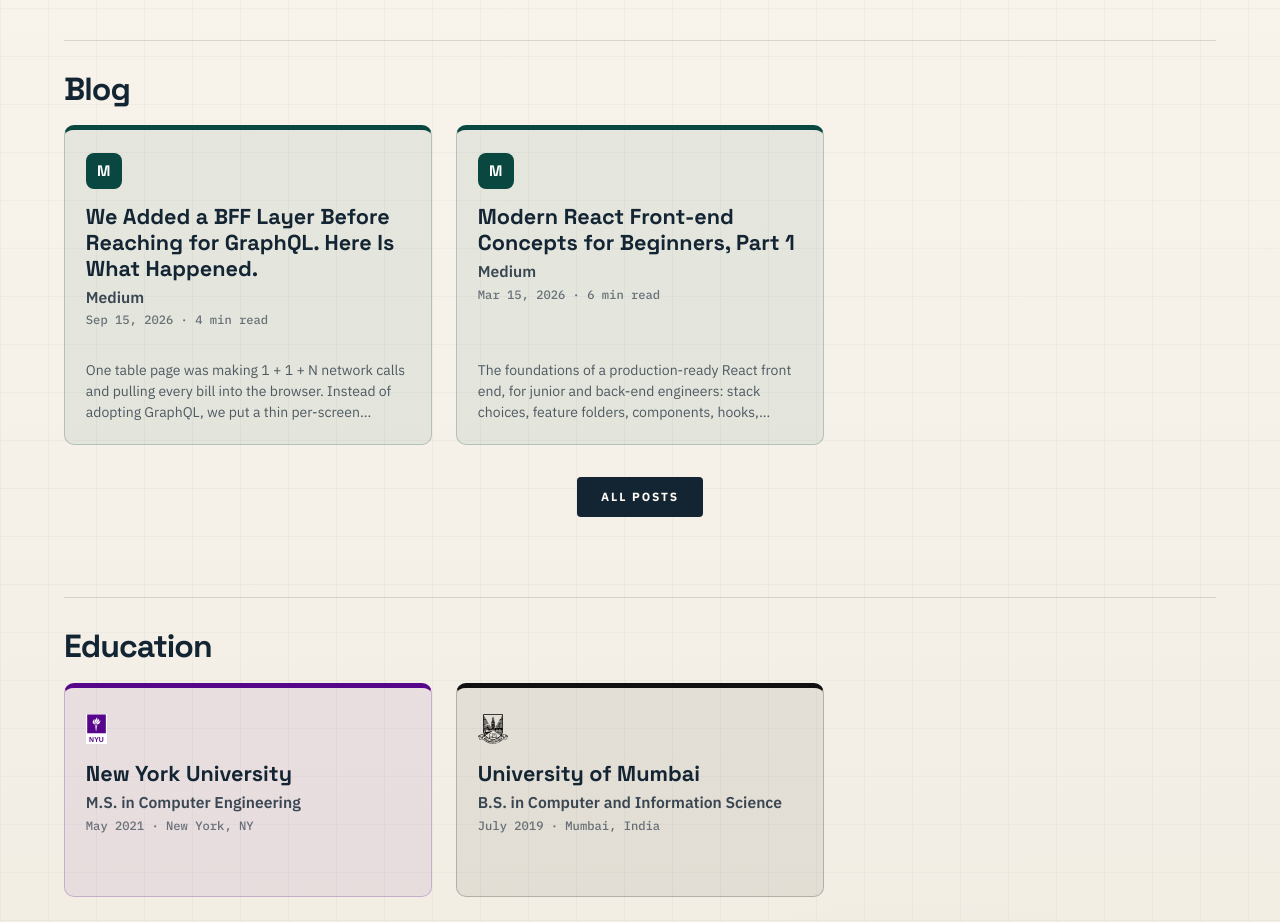
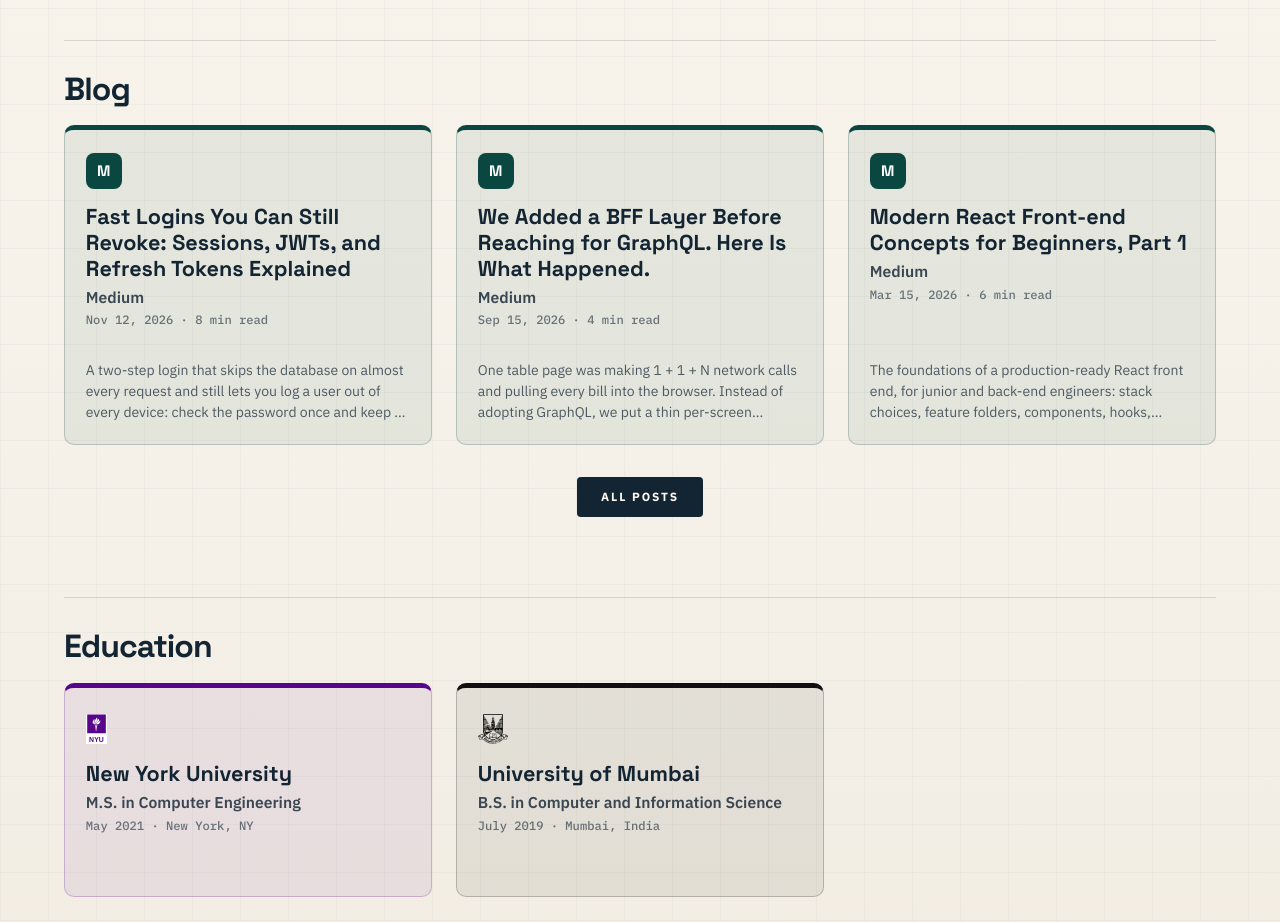
Before and after one commit to ninawekunal/portfolio, a Next.js app: page / in a window 1280 px wide. Shown: the part 1800-2722 px from the top of the page. Built offline with nearby package versions, Linux system fonts and the light colour scheme; some icons are missing; what @mui/material-nextjs would draw is missing.

Commit message:
Add the sessions, JWTs and refresh tokens post to the blog

```diff
--- a/src/data/writing.ts
+++ b/src/data/writing.ts
@@ -20,6 +20,23 @@ export const writingHeading = {
 };
 
 export const publications: Publication[] = [
+  {
+    id: "revocable-fast-logins",
+    title: "Fast Logins You Can Still Revoke: Sessions, JWTs, and Refresh Tokens Explained",
+    outlet: "Medium",
+    category: "Security",
+    date: "Nov 12, 2026",
+    readingTime: "8 min read",
+    url: "https://medium.com/@ninawekunal/fast-logins-you-can-still-revoke-sessions-jwts-and-refresh-tokens-explained-ed7c9a58a81d",
+    summary:
+      "A two-step login that skips the database on almost every request and still lets you log a user out of every device: check the password once and keep a session row, then let a short-lived signed token prove who you are.",
+    takeaways: [
+      "The database decides who you are at login and refresh; every other request is a signature check.",
+      "Keep access tokens to 15 minutes, and rotate an HttpOnly refresh token on every use.",
+      "Bump one token_version number to log out every device, with an optional Redis denylist for right now.",
+    ],
+    tags: ["Authentication", "JWT", "Refresh tokens", "Redis", "Web security"],
+  },
   {
     id: "bff-before-graphql",
     title: "We Added a BFF Layer Before Reaching for GraphQL. Here Is What Happened.",
```
